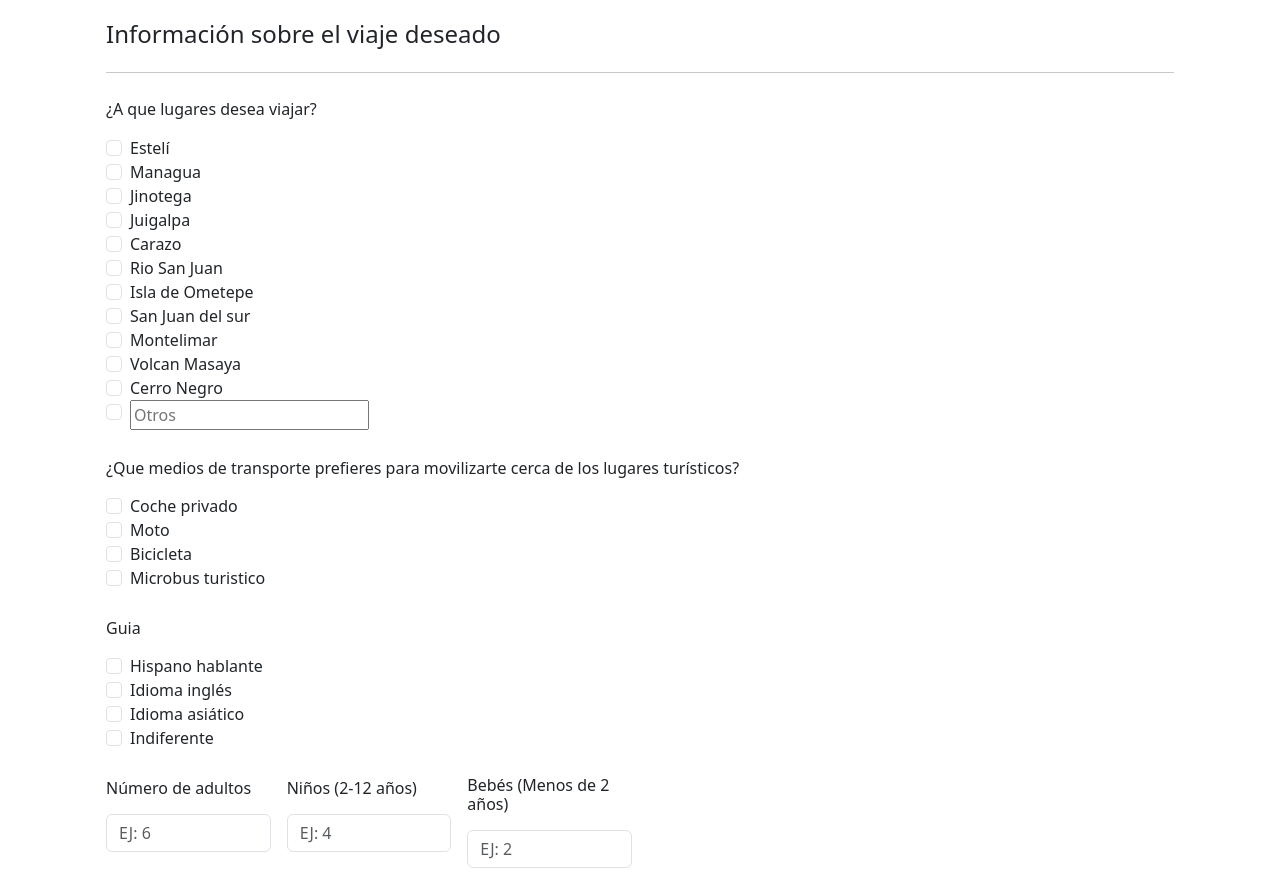
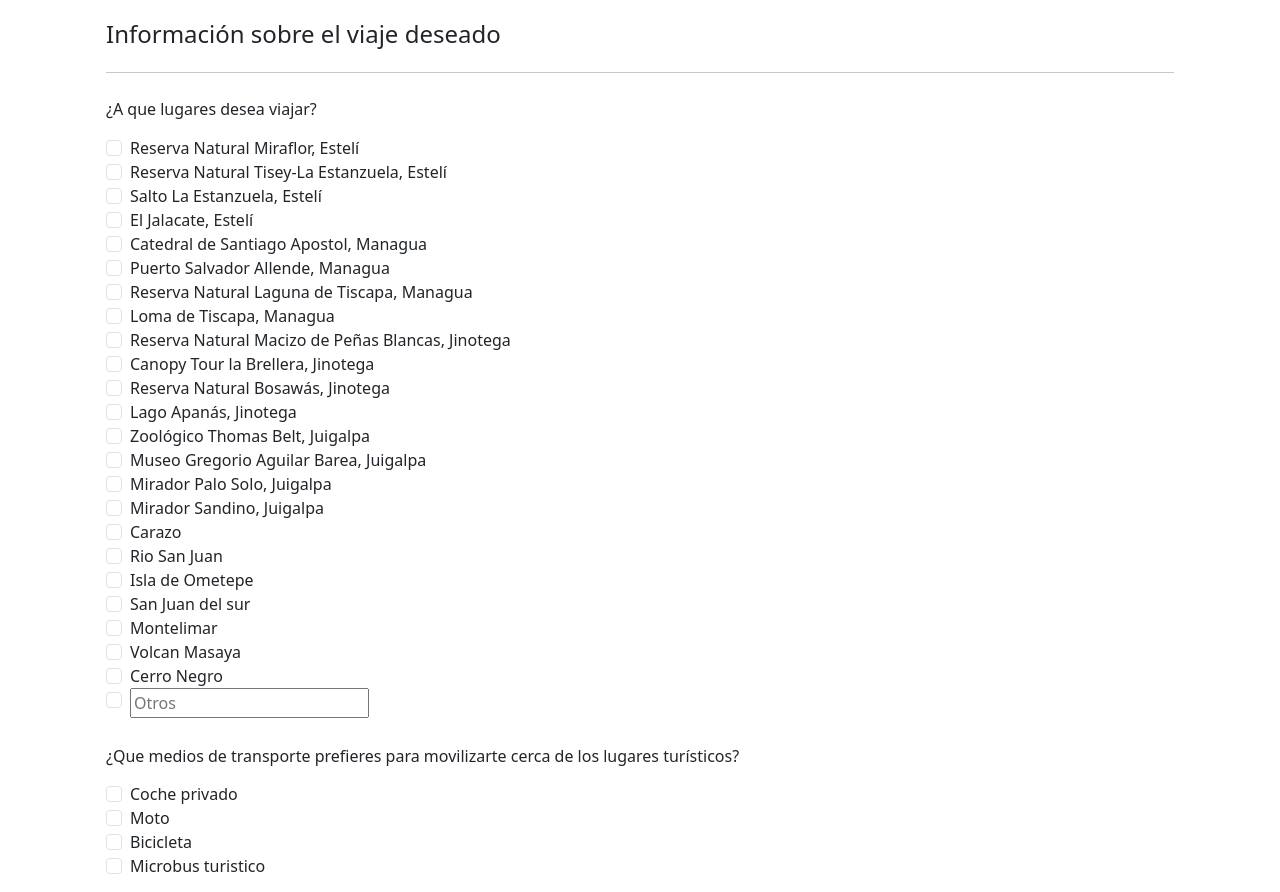
Before and after one commit to JoshRod20/BootstrapForms, a plain HTML site: page index.html in a window 1280 px wide. Shown: the part 760-1652 px from the top of the page. Drawn offline with nearby package versions, Linux system fonts and the light colour scheme; a web font is replaced by a local one.

Commit message:
Lugares turisticos

```diff
--- a/index.html
+++ b/index.html
@@ -197,10 +197,22 @@
         <label for="infoViaje" class="form-label"><h6>¿A que lugares desea viajar?</h6></label>
         <div class="col-md-12">
             <div class="form-check">
-                <input class="form-check-input" type="checkbox"/> Estelí <br/>
-                <input class="form-check-input" type="checkbox"/> Managua <br/>
-                <input class="form-check-input" type="checkbox"/> Jinotega <br/>
-                <input class="form-check-input" type="checkbox"/> Juigalpa <br/>
+                <input class="form-check-input" type="checkbox"/> Reserva Natural Miraflor, Estelí <br/>
+                <input class="form-check-input" type="checkbox"/> Reserva Natural Tisey-La Estanzuela, Estelí <br/>
+                <input class="form-check-input" type="checkbox"/> Salto La Estanzuela, Estelí <br/>
+                <input class="form-check-input" type="checkbox"/> El Jalacate, Estelí <br/>
+                <input class="form-check-input" type="checkbox"/> Catedral de Santiago Apostol, Managua <br/>
+                <input class="form-check-input" type="checkbox"/> Puerto Salvador Allende, Managua <br/>
+                <input class="form-check-input" type="checkbox"/> Reserva Natural Laguna de Tiscapa, Managua <br/>
+                <input class="form-check-input" type="checkbox"/> Loma de Tiscapa, Managua <br/>
+                <input class="form-check-input" type="checkbox"/> Reserva Natural Macizo de Peñas Blancas, Jinotega <br/>
+                <input class="form-check-input" type="checkbox"/> Canopy Tour la Brellera, Jinotega <br/>
+                <input class="form-check-input" type="checkbox"/> Reserva Natural Bosawás, Jinotega <br/>
+                <input class="form-check-input" type="checkbox"/> Lago Apanás, Jinotega <br/>
+                <input class="form-check-input" type="checkbox"/> Zoológico Thomas Belt, Juigalpa <br/>
+                <input class="form-check-input" type="checkbox"/> Museo Gregorio Aguilar Barea, Juigalpa <br/>
+                <input class="form-check-input" type="checkbox"/> Mirador Palo Solo, Juigalpa <br/>
+                <input class="form-check-input" type="checkbox"/> Mirador Sandino, Juigalpa <br/>
                 <input class="form-check-input" type="checkbox"/> Carazo <br/>
                 <input class="form-check-input" type="checkbox"/> Rio San Juan <br/>
                 <input class="form-check-input" type="checkbox"/> Isla de Ometepe<br/>
```
